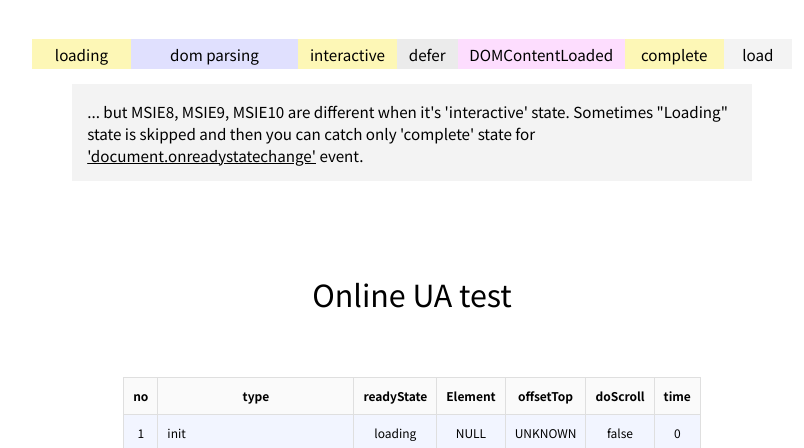
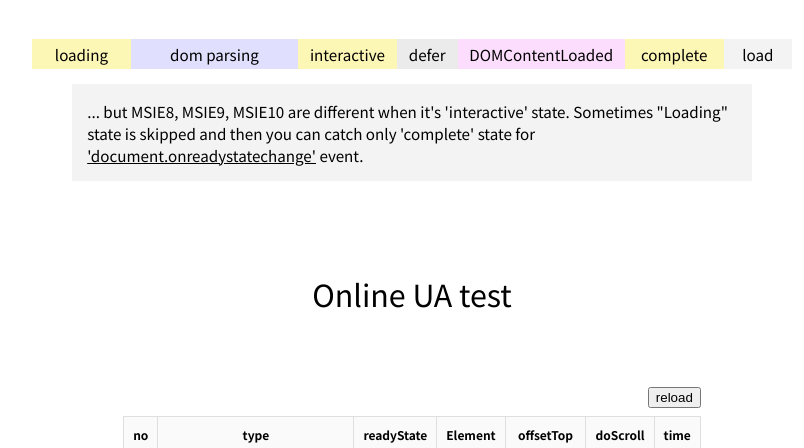
Before and after one commit to owebio/xready.js, a plain HTML site: page index.html in a window 1280 px wide. Shown: the part 496-944 px from the top of the page, without its empty margins (228-1032 px from the left). Drawn offline with nearby package versions, Linux system fonts and the light colour scheme.

Commit message:
added reload button

```diff
--- a/index.html
+++ b/index.html
@@ -73,6 +73,7 @@ logUpdate('body-inline-first');
 
 <h2> Online UA test </h2>
 <div id="test-ua">
+  <div id="tb-button"><button onclick='location.reload();'>reload</button></div>
   <table id="log-table">
   <tr><th>no</th><th>type</th><th>readyState</th><th>Element</th><th>offsetTop</th><th>doScroll</th><th>time</th></tr>
   </table>
--- a/style.css
+++ b/style.css
@@ -21,7 +21,7 @@ h2 {font-size:2em;font-weight:400;margin:3em 0 2em}
 .dp.domcontentloaded {background:#FDDDFE;width:22%;}
 .dp.parse {background:#E0E0FE;width:22%;}
 .dp.load  {background:#f3f3f3;width:9%;}
-
+#tb-button {margin:0.5em 0;text-align: right}
 #test-ua {display:inline-block;}
 table {width:100%; font-size:12px;border-collapse:collapse}
 table {background:#fafafa}
```
